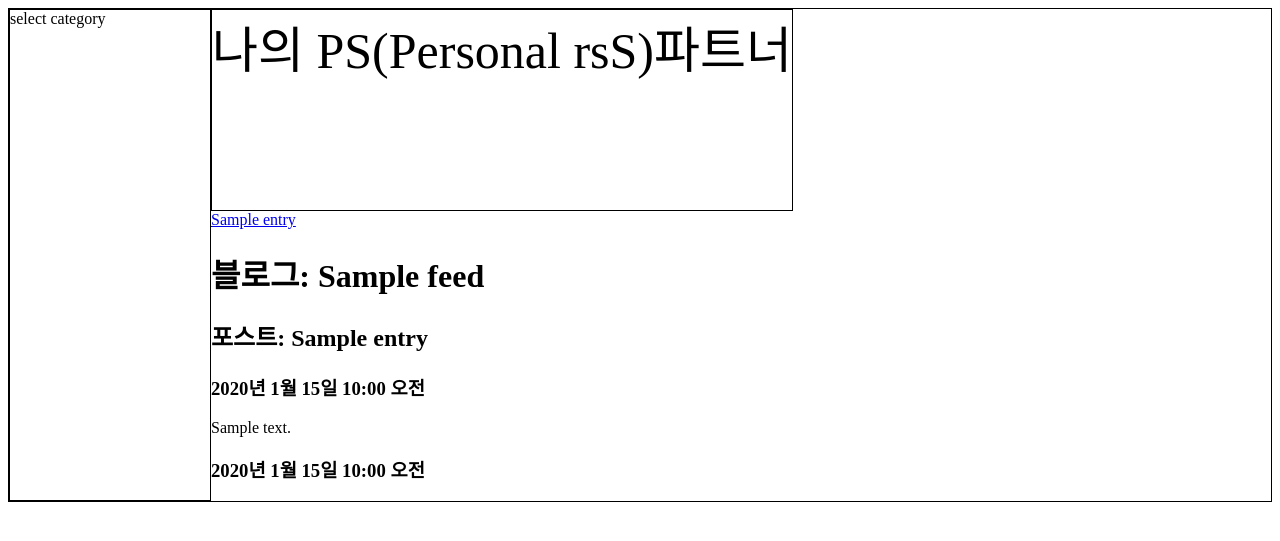
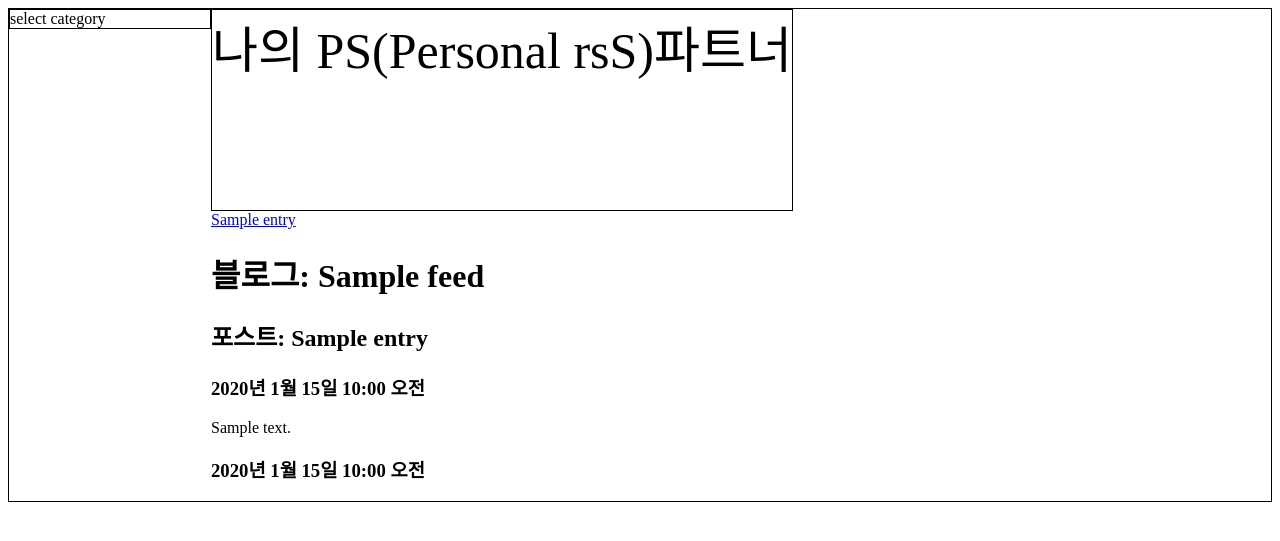
Before and after one commit to WAME-LEL/OSSProject_RSSFeedWeb, a Django app: template templates/RssFeedWeb/rss_feed.html in a window 1280 px wide. Shown: the top 541 px of the page. Run offline with Django 4.2, Linux system fonts and the light colour scheme; the template is opened without the code that fills it: most values are stand-ins (such as "Sample title", 1, 10 or a date in 2020).

Commit message:
css modify

```diff
--- a/templates/RssFeedWeb/rss_feed.html
+++ b/templates/RssFeedWeb/rss_feed.html
@@ -10,13 +10,16 @@
 
 <div class="main_container">
 
+    <div class="west_container">
 
-    <div class="select_container">
-        select category
+
+        <div class="select_container">
+            select category
+        </div>
     </div>
 
 
-    <div class = center_container>
+    <div class=center_container>
 
         <div class="title_container">
             나의 PS(Personal rsS)파트너
```
